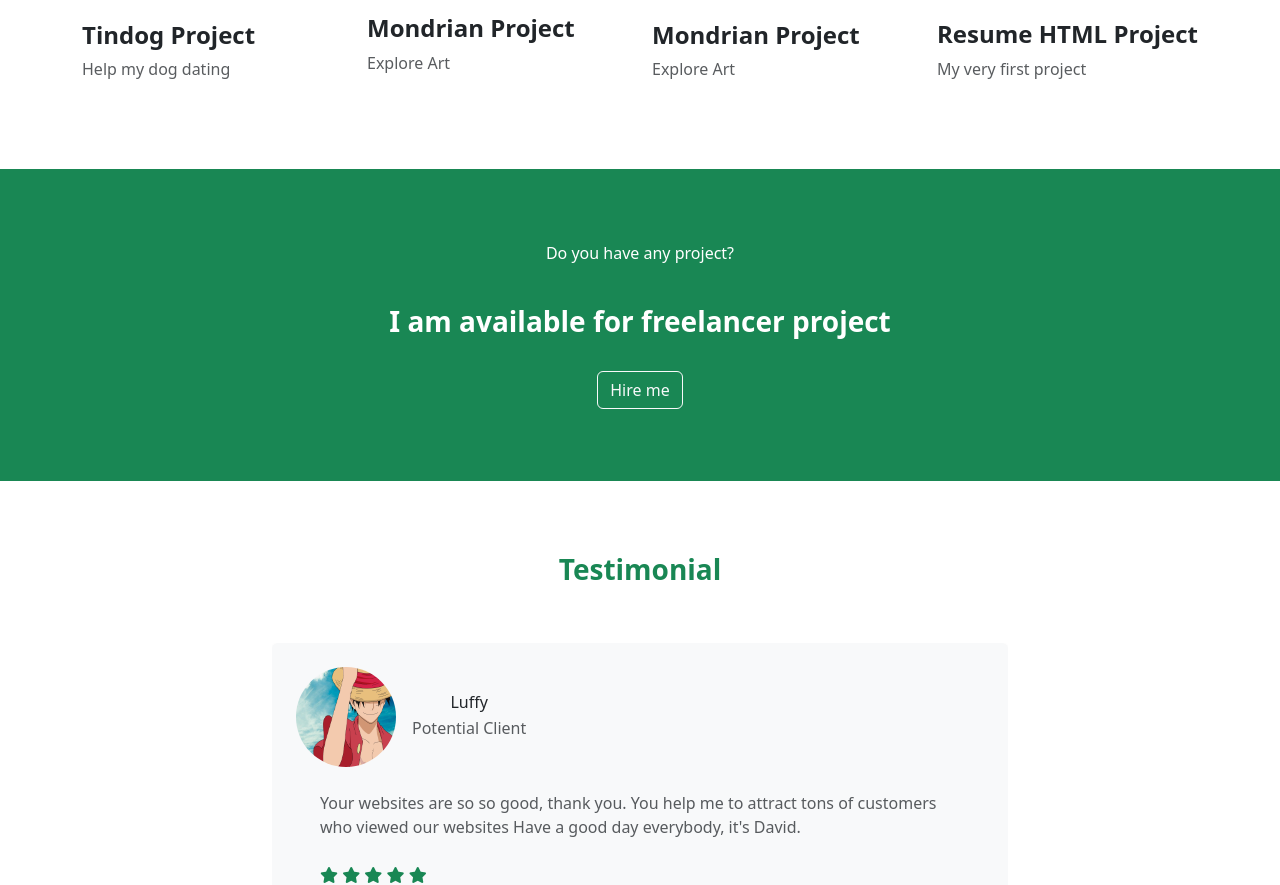
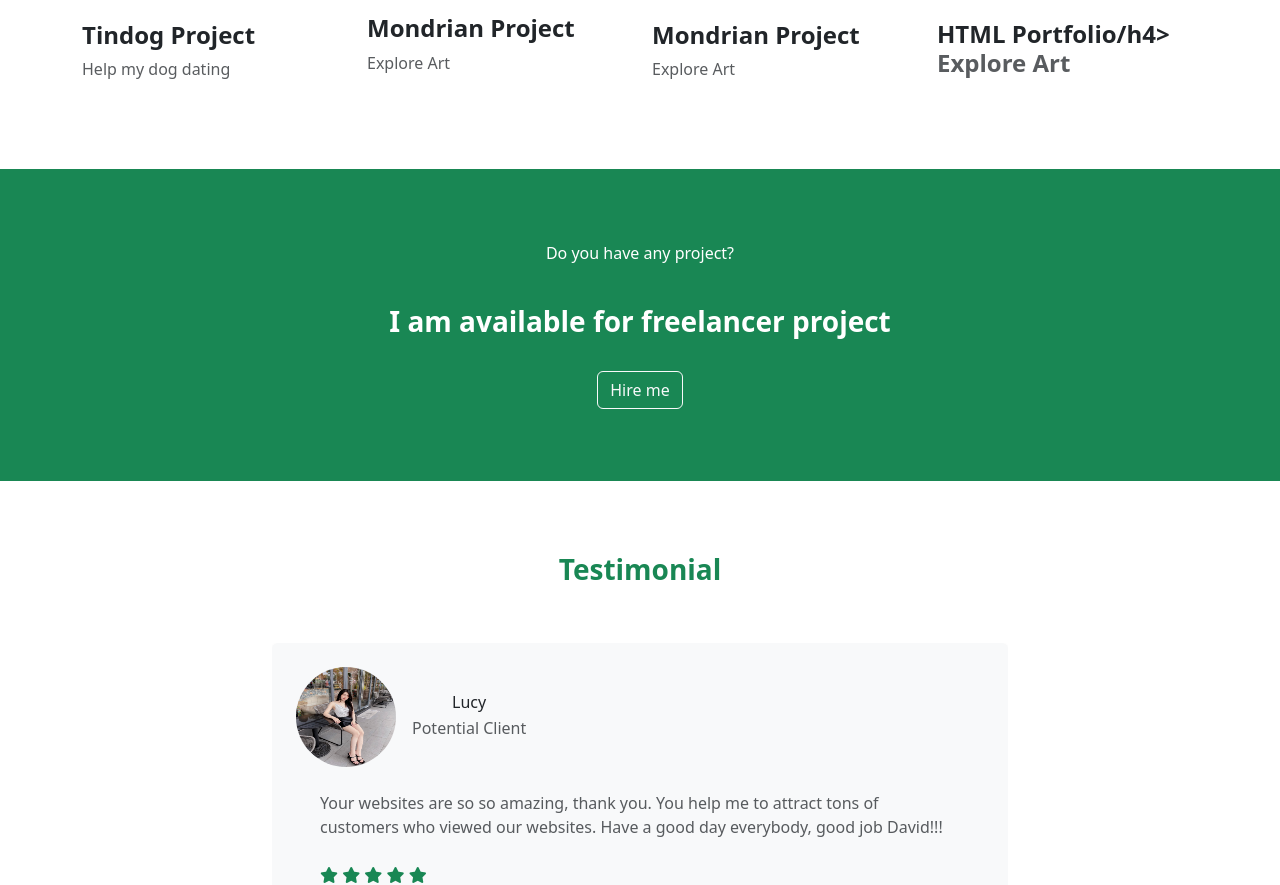
Before and after one commit to dinhhieu110/bootstrap-portfolio, a plain HTML site: page index.html in a window 1280 px wide. Shown: the part 2367-3252 px from the top of the page. Drawn offline with Linux system fonts and the light colour scheme.

Commit message:
fix address

```diff
--- a/index.html
+++ b/index.html
@@ -268,14 +268,14 @@
           <!-- Project 4 resume html -->
           <div class="col-md-6 col-lg-3">
             <div class="portfolio-item">
-              <a href="#" target="_blank"
+              <a href="https://dinhhieu110.github.io/First-Project-Portfolio-html/" target="_blank"
                 ><img
                   src="./img/resume-html.jpg"
                   class="w-100 img-thumbnail"
-                  alt="Agency project"
+                  alt="html project"
               /></a>
-              <h4 class="fw-bold text-dark mt-4">Resume HTML Project</h4>
-              <p class="text-muted">My very first project</p>
+              <h4 class="fw-bold text-dark mt-4">HTML Portfolio/h4>
+              <p class="text-muted">Explore Art</p>
             </div>
           </div>
         </div>
@@ -335,9 +335,41 @@
                 ></button>
               </div>
               <div class="carousel-inner">
+                 <!-- Testi item start -->
+                 <div
+                 class="testi-item carousel-item active shadow-sm bg-light rounded p-4"
+               >
+                 <div class="testi-author d-flex align-items-center">
+                   <img
+                     src="./img/lucy.jpg"
+                     width="100px"
+                     height="100px"
+                     style="border-radius: 50%"
+                     class="w-5"
+                     alt="cmt"
+                   />
+                   <div class="author ms-3 text-center">
+                     <h3 class="fs-6 mb-1">Lucy</h3>
+                     <p class="text-muted m-0">Potential Client</p>
+                   </div>
+                 </div>
+                 <p class="text-muted m-4">
+                   Your websites are so so amazing, thank you. You help me to
+                   attract tons of customers who viewed our websites. Have a
+                   good day everybody, good job David!!!
+                 </p>
+                 <div class="rating text-success m-4">
+                   <i class="fas fa-star"></i>
+                   <i class="fas fa-star"></i>
+                   <i class="fas fa-star"></i>
+                   <i class="fas fa-star"></i>
+                   <i class="fas fa-star"></i>
+                 </div>
+               </div>
+               <!-- Testi item ends -->
                 <!-- Testi item start -->
                 <div
-                  class="testi-item carousel-item active shadow-sm bg-light rounded p-4"
+                  class="testi-item carousel-item shadow-sm bg-light rounded p-4"
                 >
                   <div class="testi-author d-flex align-items-center">
                     <img
```
Also changed, not shown: img/lucy.jpg (added).
